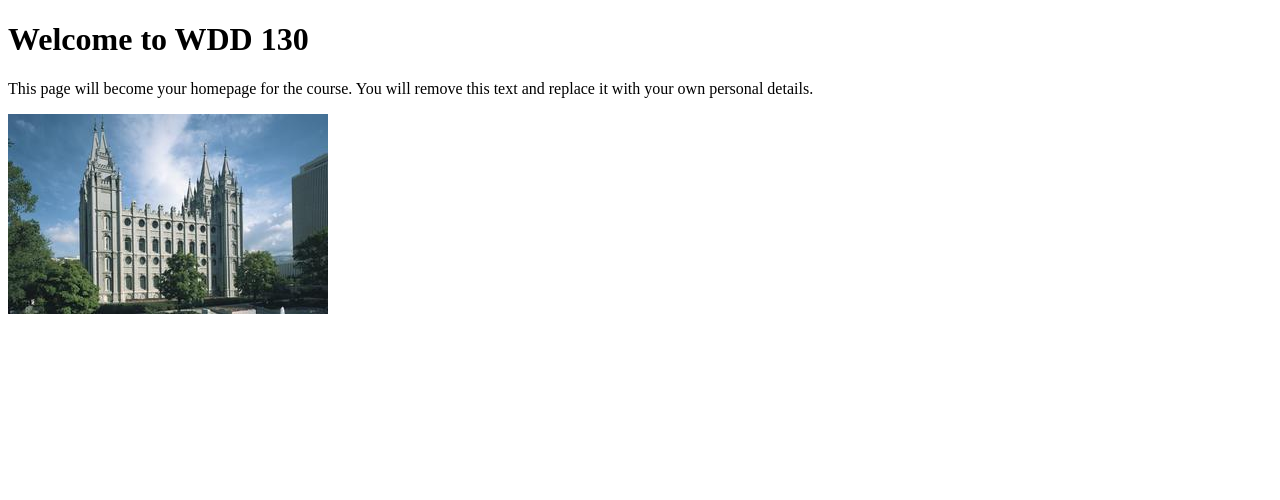
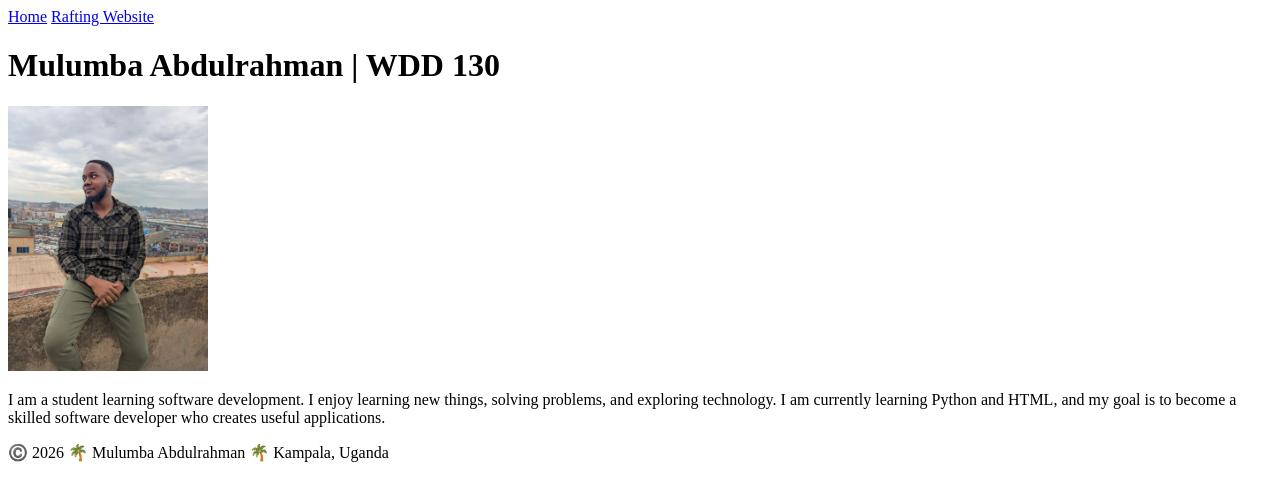
Before and after one commit to Rahmann256/wdd130, a plain HTML site: page index.html in a window 1280 px wide. Drawn offline with Linux system fonts and the light colour scheme.

Commit message:
this is my assignment week1

```diff
--- a/index.html
+++ b/index.html
@@ -4,14 +4,27 @@
 <head>
     <meta charset="UTF-8">
     <meta name="viewport" content="width=device-width, initial-scale=1.0">
-    <title>WDD 130 | Personal Homepage</title>
+    <title>Mulumba Abdulrahman | WDD 130</title>
 </head>
 
 <body>
-    <h1>Welcome to WDD 130</h1>
-    <p>This page will become your homepage for the course. You will remove this text and replace it with your own personal details.</p>
-
-    <img src="images/salt-lake-temple.jpg" alt="The Salt Lake Temple.">
+    <header>
+        <nav>
+            <a href="#">Home</a>
+            <a href="wwr/">Rafting Website</a>
+        </nav>
+    </header>
+    <main>
+        <h1>Mulumba Abdulrahman | WDD 130</h1>
+        <img src="image-of-me/Mulumba.png.jpg" alt="My name is Mulumba Abdulrahman" width="200">
+        <p>I am a student learning software development. I enjoy learning new things,
+            solving problems, and exploring technology. I am currently learning Python and HTML,
+            and my goal is to become a skilled software developer who creates useful applications.
+        </p>
+    </main>
+    <footer>
+        <p>©️ 2026 🌴 Mulumba Abdulrahman 🌴 Kampala, Uganda</p>
+    </footer>
 </body>
 
 </html>
```
Also changed, not shown: image-of-me/Mulumba.png.jpg (added), week01/images/rsz_img-20250926-wa0029.jpg (added), week01/my-image/Rahmann.png.jpg (added).
